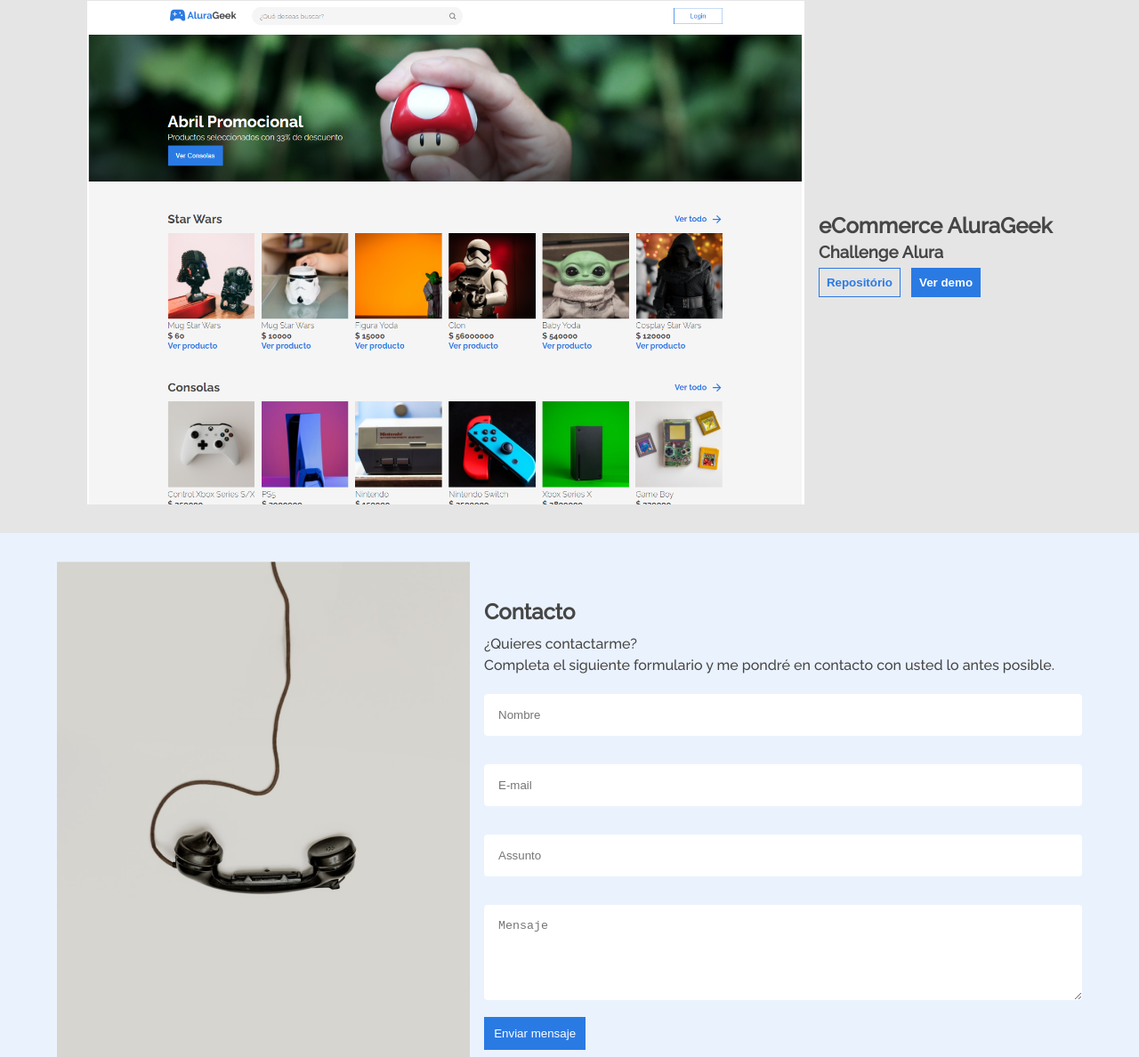
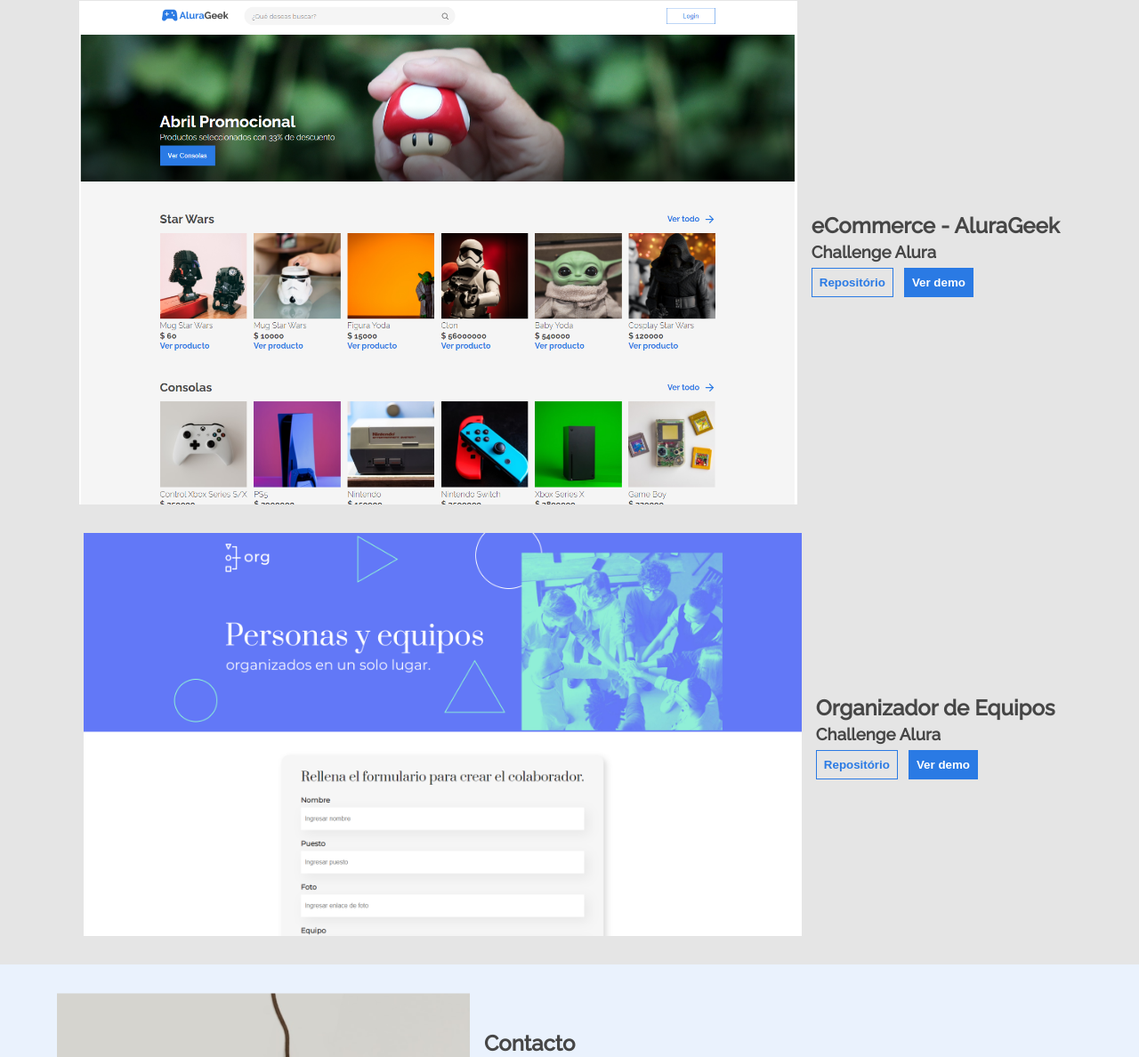
Before and after one commit to xHypnos/portafolioAlura, a plain HTML site: page index.html in a window 1280 px wide. Shown: the part 2061-3249 px from the top of the page at 89% size. Drawn offline with Linux system fonts and the light colour scheme.

Commit message:
actualizacion

```diff
--- a/index.html
+++ b/index.html
@@ -254,12 +254,26 @@
                 <!-- Pon el logotipo/captura de pantalla de tu proyecto -->
                 <img class="experience__img" src="assets/img/alurageek.webp">
                 <div class="experience__info">
-                    <h2 class="experience__title">eCommerce AluraGeek</h2>
+                    <h2 class="experience__title">eCommerce - AluraGeek</h2>
                     <h3 class="experience__text">Challenge Alura</h3>
                         <div class="experience__description">
                             <!-- Pon el enlace del proyecto en Github o GithubPages -->
                             <span class="experience__repo"><a target="_blank" rel="noopener" href="https://github.com/xHypnos/alurageek"><button class="experiencia__botao--repo">Repositório</button></a></span>
                             <span class="experience__demo"><a target="_blank" rel="noopener" href="https://alurageek-tan.vercel.app/"><button class="experience__botao--demo">Ver demo</button></a></span>
+
+                        </div>
+                </div>
+            </div>
+            <div class="experience__box">
+                <!-- Pon el logotipo/captura de pantalla de tu proyecto -->
+                <img class="experience__img" src="assets/img/org.webp">
+                <div class="experience__info">
+                    <h2 class="experience__title">Organizador de Equipos</h2>
+                    <h3 class="experience__text">Challenge Alura</h3>
+                        <div class="experience__description">
+                            <!-- Pon el enlace del proyecto en Github o GithubPages -->
+                            <span class="experience__repo"><a target="_blank" rel="noopener" href="https://github.com/xHypnos/org"><button class="experiencia__botao--repo">Repositório</button></a></span>
+                            <span class="experience__demo"><a target="_blank" rel="noopener" href="https://org-omega.vercel.app/"><button class="experience__botao--demo">Ver demo</button></a></span>
 
                         </div>
                 </div>
```
Also changed, not shown: assets/img/org.webp (added).
